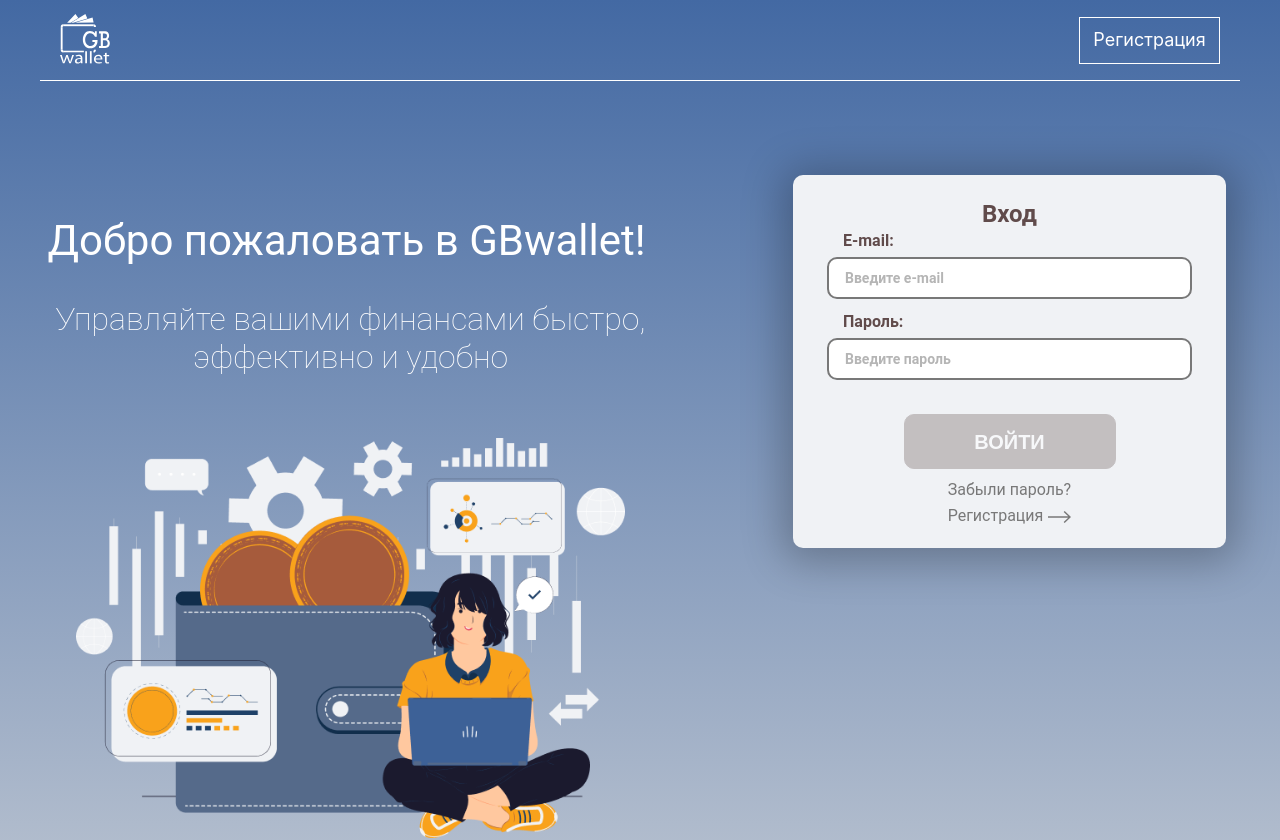
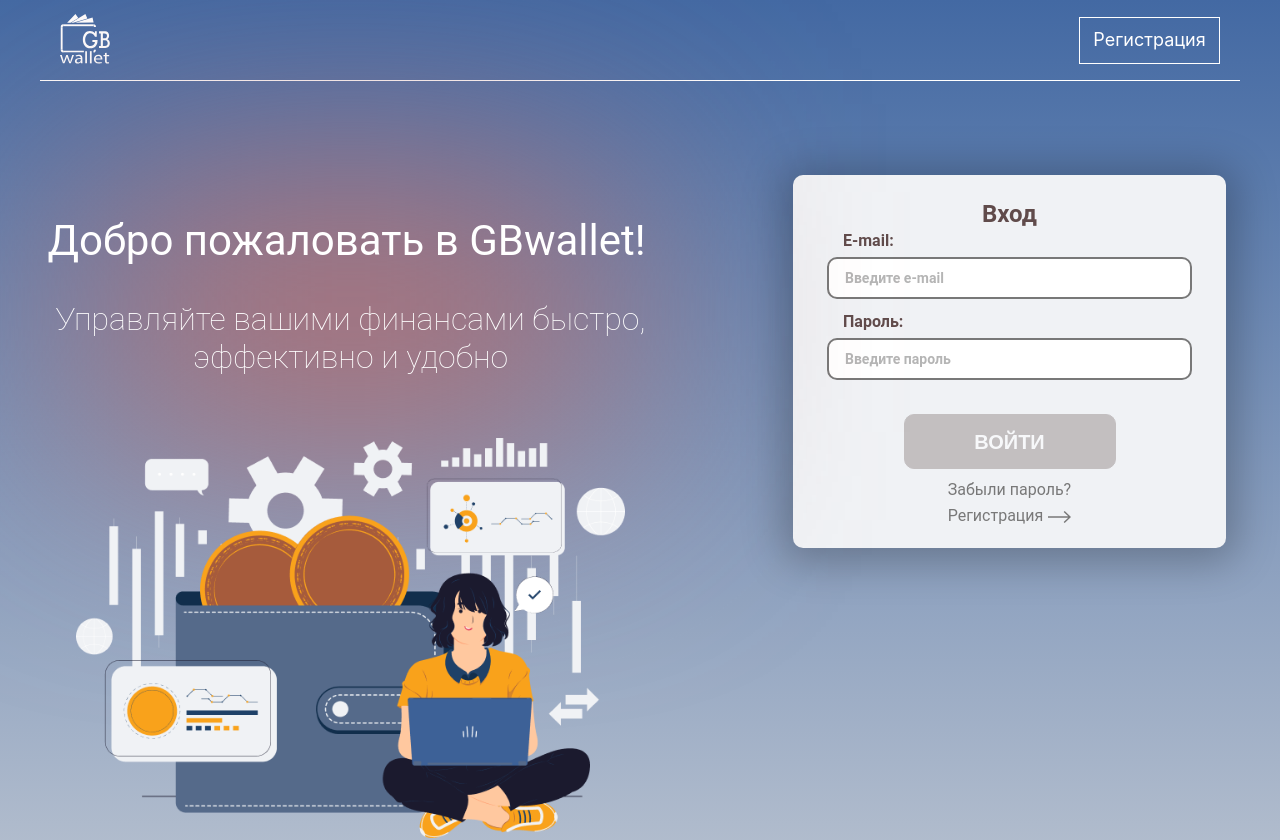
Before and after one commit to Mercique/Wallet-project, a React (Create React App) app: page / in a window 1280 px wide. Shown: the top 840 px of the page. Built offline with nearby package versions, Linux system fonts and the light colour scheme.

Commit message:
Add filter blur for main page heading

```diff
--- a/src/pages/MainAuth/MainAuth.module.css
+++ b/src/pages/MainAuth/MainAuth.module.css
@@ -14,11 +14,26 @@
 }
 
 .leftTextarea {
+  position: relative;
+  z-index: 10;
   display: flex;
   justify-content: center;
   flex-direction: column;
   margin-top: 135px;
   margin-bottom: 30px;
+}
+
+.leftTextarea::before {
+  content: "";
+  width: 520px;
+  height: 250px;
+  position: absolute;
+  left: 0;
+  right: 0;
+  z-index: -1;
+  margin: auto;
+  background: #B86E6E;
+  filter: blur(125px);
 }
 
 .regHeading {
@@ -50,6 +65,7 @@
 .leftImagearea {
   display: flex;
   justify-content: center;
+  z-index: 10;
 }
 
 .mainImg {
```
